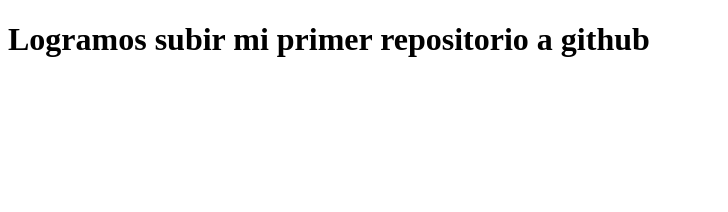
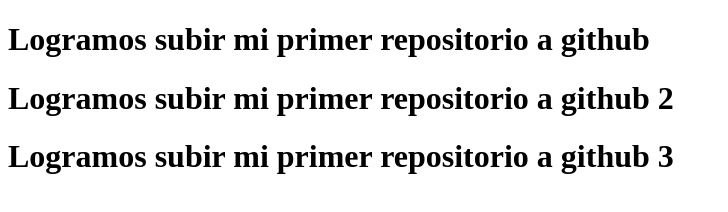
Before and after one commit to eulogiohuanca/git-practica, a plain HTML site: page github.html in a window 1280 px wide. Shown: the whole page, without its empty margins (0-728 px from the left). Drawn offline with Linux system fonts and the light colour scheme.

Commit message:
probando git y github

```diff
--- a/github.html
+++ b/github.html
@@ -8,5 +8,7 @@
 </head>
 <body>
     <h1>Logramos subir mi primer repositorio a github </h1>
+    <h1>Logramos subir mi primer repositorio a github 2</h1>
+    <h1>Logramos subir mi primer repositorio a github 3</h1>
 </body>
 </html>
```
